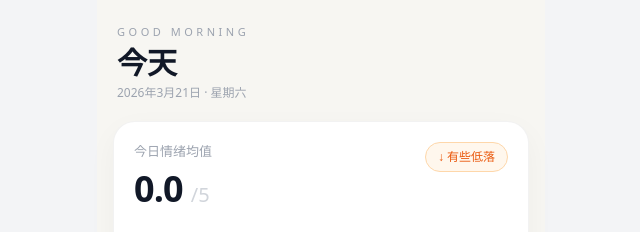
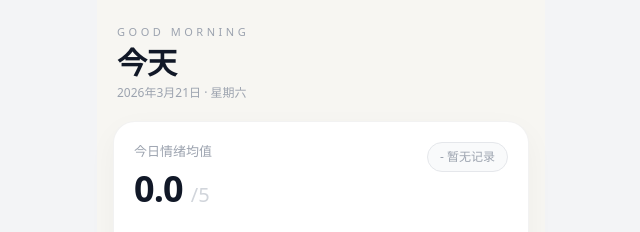
Before and after one commit to luojie09/emoAPP, a React (Vite) app: page /auth in a window 1280 px wide. Both pictures are taken after a click on the button "免登录，游客体验". Shown: the top 232 px of the page, without its empty margins (319-959 px from the left). Built offline with nearby package versions, Linux system fonts and the light colour scheme.

Commit message:
fix: polish page backgrounds and home status

```diff
--- a/src/components/AppLayout.jsx
+++ b/src/components/AppLayout.jsx
@@ -11,7 +11,7 @@ function TabButton({ label, active, onClick, children }) {
 
 export default function AppLayout({ children, currentTab, onTabChange }) {
   return (
-    <div className="mx-auto min-h-screen max-w-md bg-[#f2f2f7]">
+    <div className="mx-auto min-h-screen max-w-md bg-[#f7f6f2]">
       <main className="px-4 pb-28 pt-6">{children}</main>
       <nav className="fixed bottom-0 left-1/2 w-full max-w-md -translate-x-1/2 border-t border-[#E5E5EA] bg-white/80 backdrop-blur-xl">
         <div className="grid grid-cols-3 px-2 pt-2 pb-[calc(0.5rem+env(safe-area-inset-bottom))]">
--- a/src/pages/AddEntryPageV3.jsx
+++ b/src/pages/AddEntryPageV3.jsx
@@ -39,13 +39,6 @@ function compressImageToBase64(file) {
 
     reader.readAsDataURL(file)
   })
-}
-
-function getGreetingLabel() {
-  const hour = new Date().getHours()
-  if (hour < 12) return 'GOOD MORNING'
-  if (hour < 18) return 'GOOD AFTERNOON'
-  return 'GOOD EVENING'
 }
 
 function formatCurrentDate() {
@@ -151,9 +144,8 @@ export default function AddEntryPageV3({ onSave, onQueueAiTask, onToast, onGener
   }
 
   return (
-    <div className="-mx-4 -mt-5 min-h-screen overflow-y-auto bg-[#f7f6f2] px-4 pt-6 pb-8 [scrollbar-width:none] [-ms-overflow-style:none] [&::-webkit-scrollbar]:hidden">
+    <div className="-mx-4 -mt-5 min-h-screen overflow-y-auto bg-[#f7f6f2] px-4 pt-6 pb-28 [scrollbar-width:none] [-ms-overflow-style:none] [&::-webkit-scrollbar]:hidden">
       <div className="mb-5 px-1">
-        <p className="mb-1 text-[11px] tracking-[0.32em] text-gray-400">{getGreetingLabel()}</p>
         <div className="flex items-center gap-3">
           <button
             onClick={() => navigate(-1)}
--- a/src/pages/HistoryPageV2.jsx
+++ b/src/pages/HistoryPageV2.jsx
@@ -161,7 +161,7 @@ export default function HistoryPageV2({ entries, onToggleFavorite, onDeleteEntry
   }, [])
 
   return (
-    <div className="flex h-full min-h-0 flex-1 flex-col overflow-hidden bg-[#f7f6f2]">
+    <div className="flex min-h-screen flex-1 flex-col overflow-hidden bg-[#f7f6f2]">
       <div className="shrink-0 px-4 pt-3 pb-4">
         <h1 className="text-3xl font-serif font-bold text-[#1a1814]">历史记录</h1>
         <p className="mt-2 text-sm text-gray-400">共 {sortedEntries.length} 条记录</p>
--- a/src/pages/ProfilePageV2.jsx
+++ b/src/pages/ProfilePageV2.jsx
@@ -103,7 +103,7 @@ export default function ProfilePageV2({
   const avatarUrl = !isGuest ? userProfile?.avatar_url : ''
 
   return (
-    <div className="-mx-4 -mt-6 min-h-screen overflow-y-auto bg-[#f7f6f2] px-4 pt-6 pb-8 [scrollbar-width:none] [-ms-overflow-style:none] [&::-webkit-scrollbar]:hidden">
+    <div className="-mx-4 -mt-6 min-h-screen overflow-y-auto bg-[#f7f6f2] px-4 pt-6 pb-28 [scrollbar-width:none] [-ms-overflow-style:none] [&::-webkit-scrollbar]:hidden">
       <div className="px-5 pt-0 pb-4">
         <h1 className="text-3xl font-serif font-bold text-[#1a1814]">我的</h1>
       </div>
--- a/src/pages/TodayPageV2.jsx
+++ b/src/pages/TodayPageV2.jsx
@@ -13,8 +13,8 @@ function getTodayKey() {
 
 function getGreetingLabel() {
   const hour = new Date().getHours()
-  if (hour < 12) return 'GOOD MORNING'
-  if (hour < 18) return 'GOOD AFTERNOON'
+  if (hour >= 6 && hour < 12) return 'GOOD MORNING'
+  if (hour >= 12 && hour < 19) return 'GOOD AFTERNOON'
   return 'GOOD EVENING'
 }
 
@@ -58,6 +58,34 @@ export default function TodayPageV2({ entries, onToggleFavorite, onDeleteEntry }
     return mapped
   }, [todayRecords])
 
+  const moodBadge = useMemo(() => {
+    if (averageMood >= 4) {
+      return {
+        label: '↑ 心情不错',
+        className: 'border-emerald-200 bg-emerald-50 text-emerald-600',
+      }
+    }
+
+    if (averageMood >= 3) {
+      return {
+        label: '→ 情绪平稳',
+        className: 'border-blue-200 bg-blue-50 text-blue-600',
+      }
+    }
+
+    if (averageMood > 0) {
+      return {
+        label: '↓ 有些低落',
+        className: 'border-orange-200 bg-orange-50 text-orange-600',
+      }
+    }
+
+    return {
+      label: '- 暂无记录',
+      className: 'border-gray-200 bg-gray-50 text-gray-400',
+    }
+  }, [averageMood])
+
   const clearLongPress = () => {
     if (!longPressTimerRef.current) return
     window.clearTimeout(longPressTimerRef.current)
@@ -84,7 +112,7 @@ export default function TodayPageV2({ entries, onToggleFavorite, onDeleteEntry }
   }
 
   return (
-    <div className="-mx-4 -mt-6 min-h-screen bg-[#f7f6f2] px-4 pt-6 pb-10">
+    <div className="-mx-4 -mt-6 min-h-screen bg-[#f7f6f2] px-4 pt-6 pb-28">
       <div className="px-1">
         <p className="mb-1 text-[11px] tracking-[0.32em] text-gray-400">{getGreetingLabel()}</p>
         <h1 className="text-3xl font-serif font-bold text-gray-900">今天</h1>
@@ -101,16 +129,8 @@ export default function TodayPageV2({ entries, onToggleFavorite, onDeleteEntry }
             </div>
           </div>
 
-          <span
-            className={`whitespace-nowrap rounded-full border px-3 py-1.5 text-xs font-medium ${
-              averageMood >= 4
-                ? 'border-emerald-200 bg-emerald-50 text-emerald-600'
-                : averageMood >= 3
-                  ? 'border-sky-200 bg-sky-50 text-sky-600'
-                  : 'border-orange-200 bg-orange-50 text-orange-600'
-            }`}
-          >
-            {averageMood >= 4 ? '状态明亮' : averageMood >= 3 ? '平稳流动' : '↓ 有些低落'}
+          <span className={`whitespace-nowrap rounded-full border px-3 py-1.5 text-xs font-medium ${moodBadge.className}`}>
+            {moodBadge.label}
           </span>
         </div>
 
```
